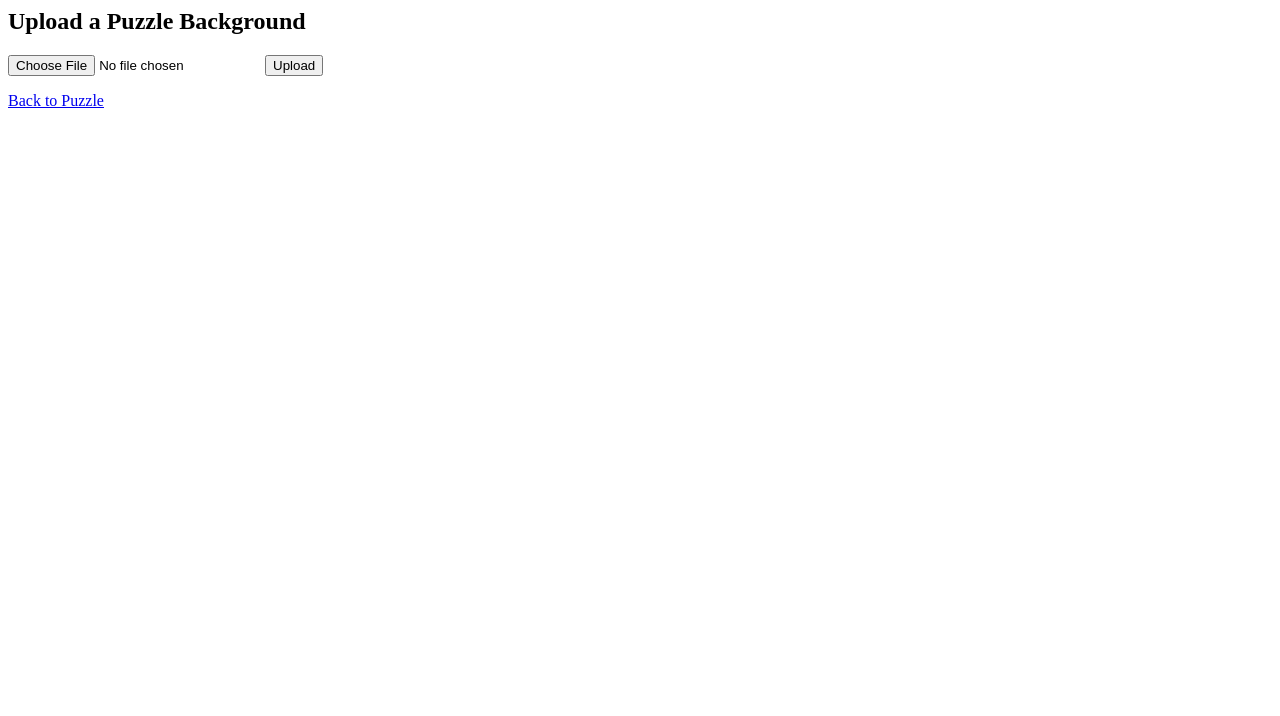
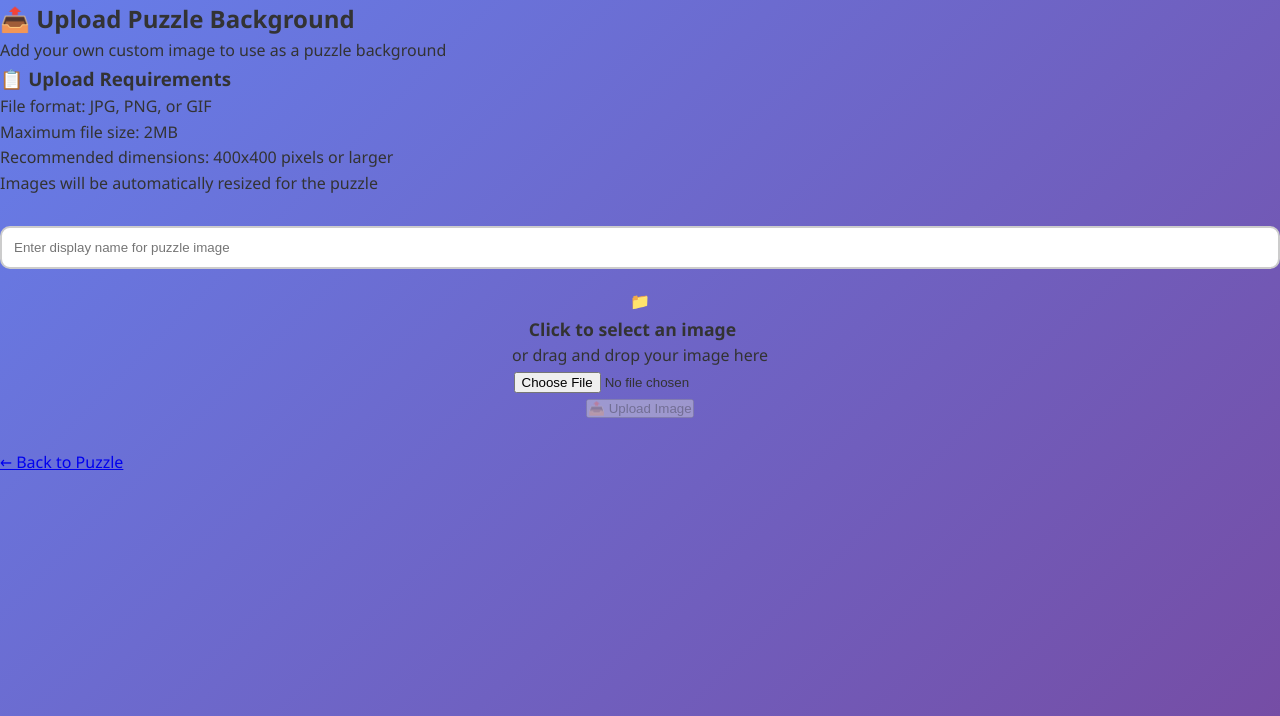
Before and after one commit to Nathanchukss/PFinal, a PHP site: page /upload_image.php in a window 1280 px wide. Shown: the top 716 px of the page. Run offline with PHP 8.4, Linux system fonts and the light colour scheme; the visitor is signed in with stand-in values (Sample User, id 1).

Commit message:
Image custom name

```diff
--- a/upload_image.php
+++ b/upload_image.php
@@ -6,37 +6,146 @@ if (!isset($_SESSION['user_id'])) {
   die("You must be logged in to upload an image.");
 }
 
+$message = '';
+$messageType = '';
+
 if ($_SERVER['REQUEST_METHOD'] === 'POST' && isset($_FILES['bg_image'])) {
   $file = $_FILES['bg_image'];
+  $customName = trim($_POST['display_name']) ?: '';
 
   // Accept only image types
   $allowed = ['image/jpeg', 'image/png', 'image/gif'];
   if (!in_array($file['type'], $allowed)) {
-    echo "Only JPG, PNG, or GIF files are allowed.";
+    $message = "❌ Only JPG, PNG, or GIF files are allowed.";
+    $messageType = 'error';
   } elseif ($file['size'] > 2 * 1024 * 1024) {
-    echo "File too large. Max 2MB.";
+    $message = "❌ File too large. Maximum size is 2MB.";
+    $messageType = 'error';
   } elseif ($file['error'] !== UPLOAD_ERR_OK) {
-    echo "File upload error.";
+    $message = "❌ File upload error occurred.";
+    $messageType = 'error';
   } else {
     $filename = uniqid() . '_' . basename($file['name']);
     $targetPath = "uploads/" . $filename;
 
     if (move_uploaded_file($file['tmp_name'], $targetPath)) {
-        $stmt = $pdo->prepare("INSERT INTO background_images (filename, image_url, is_active, uploaded_by_user_id)
-        VALUES (?, ?, 1, ?)");
-        $stmt->execute([$filename, $targetPath, $_SESSION['user_id']]);
-        echo "Image uploaded successfully.";
+      $stmt = $pdo->prepare("INSERT INTO background_images (filename, image_url, is_active, uploaded_by_user_id, display_name)
+                             VALUES (?, ?, 1, ?, ?)");
+      $stmt->execute([$filename, $targetPath, $_SESSION['user_id'], $customName ?: null]);
+
+      $message = "✅ Image uploaded successfully!";
+      $messageType = 'success';
     } else {
-        echo "Failed to move uploaded file.";
+      $message = "❌ Failed to move uploaded file.";
+      $messageType = 'error';
     }
   }
 }
 ?>
 
-<h2>Upload a Puzzle Background</h2>
-<form method="POST" enctype="multipart/form-data">
-  <input type="file" name="bg_image" required>
-  <button type="submit">Upload</button>
-</form>
+<!DOCTYPE html>
+<html lang="en">
+<head>
+  <meta charset="UTF-8" />
+  <meta name="viewport" content="width=device-width, initial-scale=1.0"/>
+  <title>Upload Image - Fifteen Puzzle</title>
+  <link rel="stylesheet" href="style.css">
+  <style>
+    /* Embedded upload styles preserved here... */
+    /* — (omitted for brevity since you already have them) — */
+  </style>
+</head>
+<body>
+  <div class="upload-container">
+    <div class="upload-card">
+      <div class="upload-header">
+        <h2>📤 Upload Puzzle Background</h2>
+        <p>Add your own custom image to use as a puzzle background</p>
+      </div>
 
-<a href="fifteen.php">Back to Puzzle</a>
+      <?php if ($message): ?>
+        <div class="message <?= $messageType ?>">
+          <?= $message ?>
+        </div>
+      <?php endif; ?>
+
+      <div class="requirements">
+        <h3>📋 Upload Requirements</h3>
+        <ul>
+          <li>File format: JPG, PNG, or GIF</li>
+          <li>Maximum file size: 2MB</li>
+          <li>Recommended dimensions: 400x400 pixels or larger</li>
+          <li>Images will be automatically resized for the puzzle</li>
+        </ul>
+      </div>
+
+      <form method="POST" enctype="multipart/form-data" class="upload-form">
+        <!-- Custom Display Name Input -->
+        <input type="text" name="display_name" placeholder="Enter display name for puzzle image"
+               style="padding: 12px; width: 100%; border-radius: 10px; border: 2px solid #ccc; margin-bottom: 20px;" />
+
+        <div class="file-upload-area" onclick="document.getElementById('bg_image').click()">
+          <div class="upload-icon">📁</div>
+          <label for="bg_image" class="file-label">Click to select an image</label>
+          <div class="file-info">or drag and drop your image here</div>
+          <input type="file" name="bg_image" id="bg_image" class="file-input" accept="image/*" required>
+        </div>
+
+        <button type="submit" class="upload-btn" id="submit-btn" disabled>
+          📤 Upload Image
+        </button>
+      </form>
+
+      <a href="fifteen.php" class="back-btn">← Back to Puzzle</a>
+    </div>
+  </div>
+
+  <script>
+
+    const fileInput = document.getElementById('bg_image');
+    const uploadArea = document.querySelector('.file-upload-area');
+    const submitBtn = document.getElementById('submit-btn');
+    const fileLabel = document.querySelector('.file-label');
+    const fileInfo = document.querySelector('.file-info');
+
+    fileInput.addEventListener('change', function(e) {
+      const file = e.target.files[0];
+      if (file) {
+        fileLabel.textContent = `Selected: ${file.name}`;
+        fileInfo.textContent = `Size: ${(file.size / 1024 / 1024).toFixed(2)} MB`;
+        submitBtn.disabled = false;
+        uploadArea.style.borderColor = '#4ade80';
+        uploadArea.style.background = 'rgba(74, 222, 128, 0.1)';
+      } else {
+        fileLabel.textContent = 'Click to select an image';
+        fileInfo.textContent = 'or drag and drop your image here';
+        submitBtn.disabled = true;
+        uploadArea.style.borderColor = '#ddd';
+        uploadArea.style.background = 'rgba(96, 165, 250, 0.05)';
+      }
+    });
+
+
+    uploadArea.addEventListener('dragover', function(e) {
+      e.preventDefault();
+      uploadArea.classList.add('dragover');
+    });
+
+    uploadArea.addEventListener('dragleave', function(e) {
+      e.preventDefault();
+      uploadArea.classList.remove('dragover');
+    });
+
+    uploadArea.addEventListener('drop', function(e) {
+      e.preventDefault();
+      uploadArea.classList.remove('dragover');
+
+      const files = e.dataTransfer.files;
+      if (files.length > 0) {
+        fileInput.files = files;
+        fileInput.dispatchEvent(new Event('change'));
+      }
+    });
+  </script>
+</body>
+</html>
```
